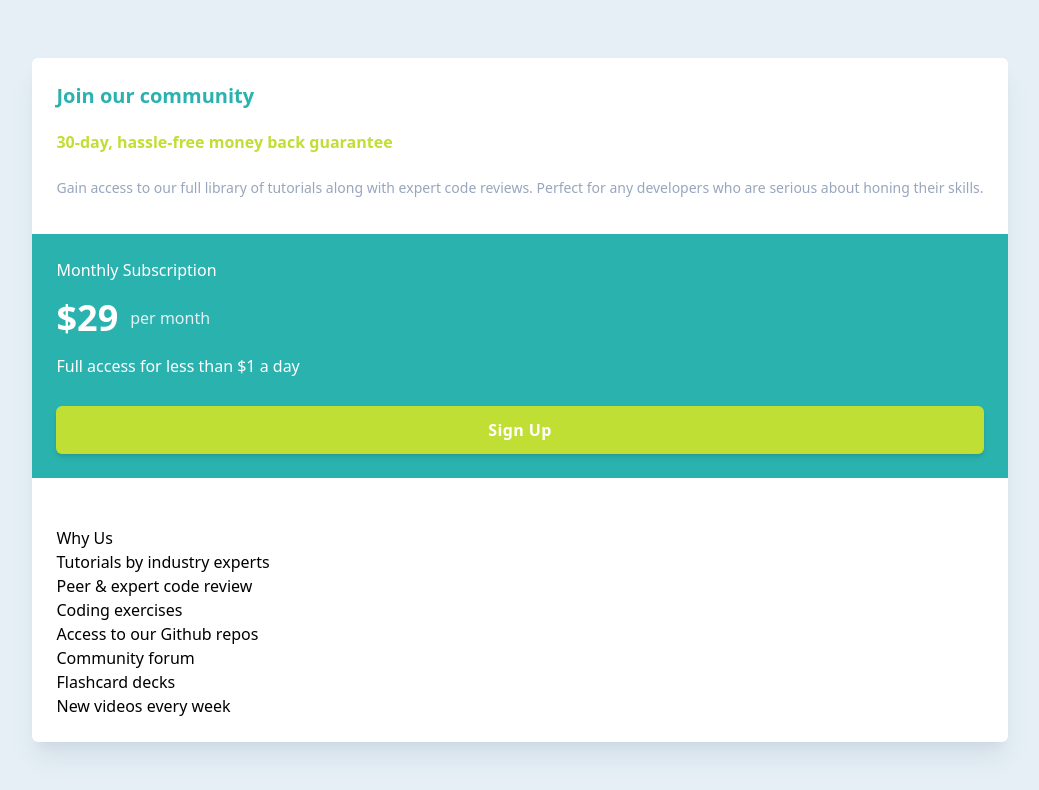
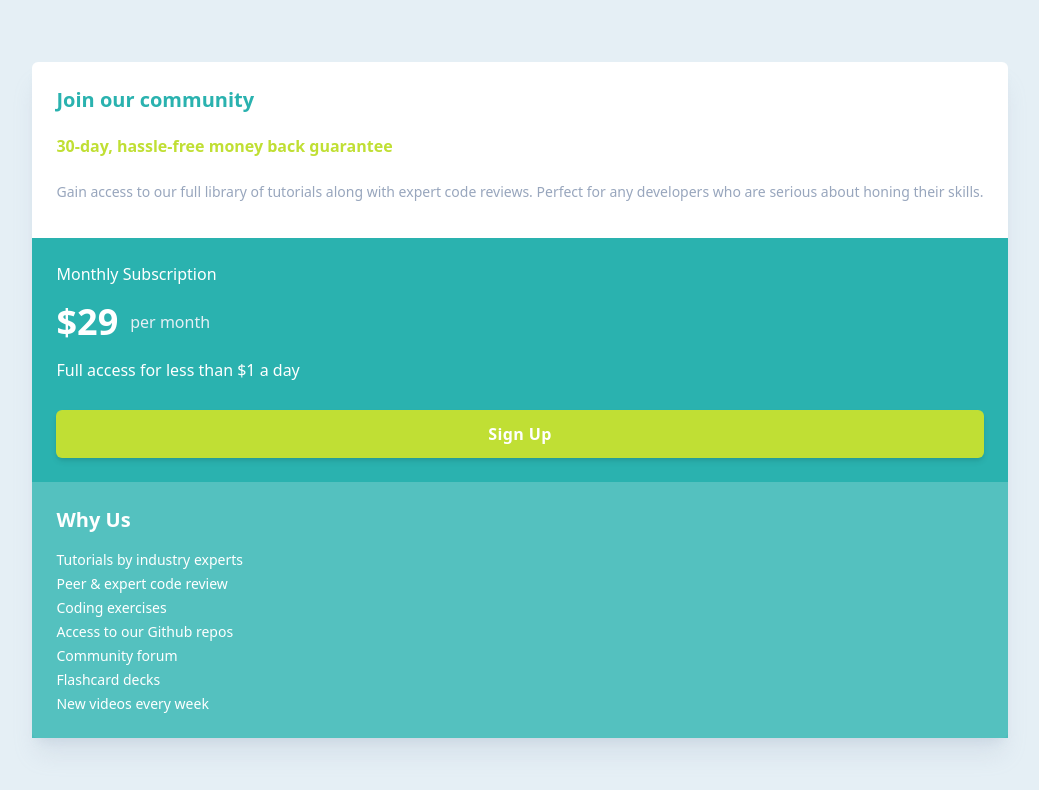
Before and after one commit to arman-karimi-irc/challenge-single-price-grid, a React (Vite) app: page / in a window 1280 px wide. Shown: the top 790 px of the page, without its empty margins (120-1159 px from the left). Built offline with nearby package versions, Linux system fonts and the light colour scheme.

Commit message:
style: why us

```diff
--- a/src/Subscription.tsx
+++ b/src/Subscription.tsx
@@ -1,6 +1,6 @@
 export default function Subscription() {
   return (
-    <div className="flex flex-col space-y-4 mb-6 text-white bg-teal-500">
+    <div className="flex flex-col space-y-4 text-white bg-teal-500">
       <span className="">Monthly Subscription</span>
       <div className="flex items-center space-x-3">
         <h1 className="text-4xl font-semibold">$29</h1>
--- a/src/WhyUs.tsx
+++ b/src/WhyUs.tsx
@@ -1,7 +1,7 @@
 export default function WhyUs() {
   return (
-    <div>
-      <h2>Why Us</h2>
+    <div className="text-white font-thin text-sm space-y-1 bg-teal-500/80">
+      <h2 className="text-xl font-semibold mb-4">Why Us</h2>
       <p>Tutorials by industry experts</p>
       <p>Peer & expert code review</p>
       <p>Coding exercises</p>
```
